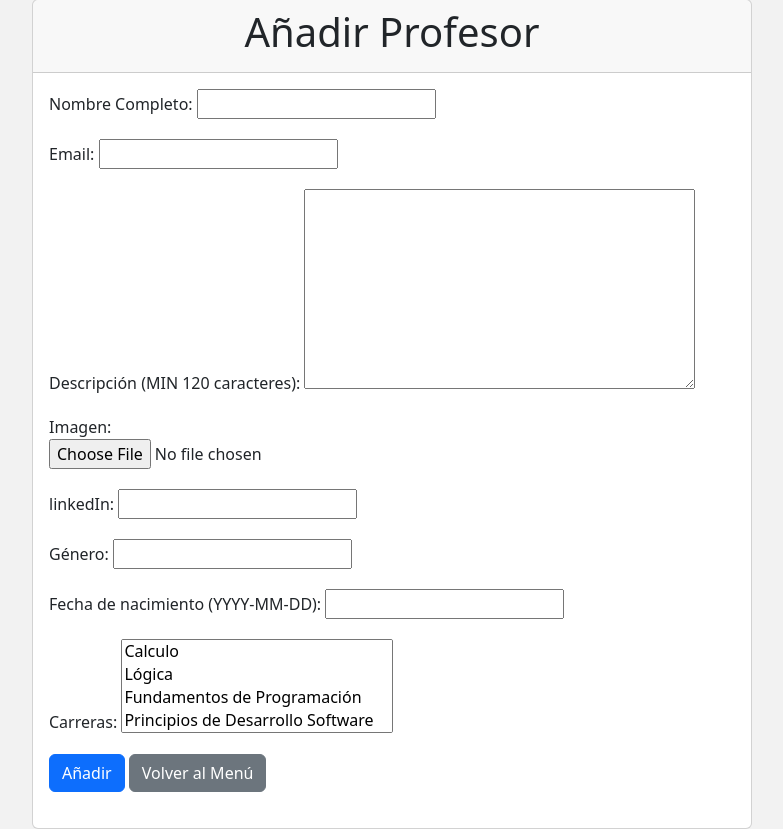
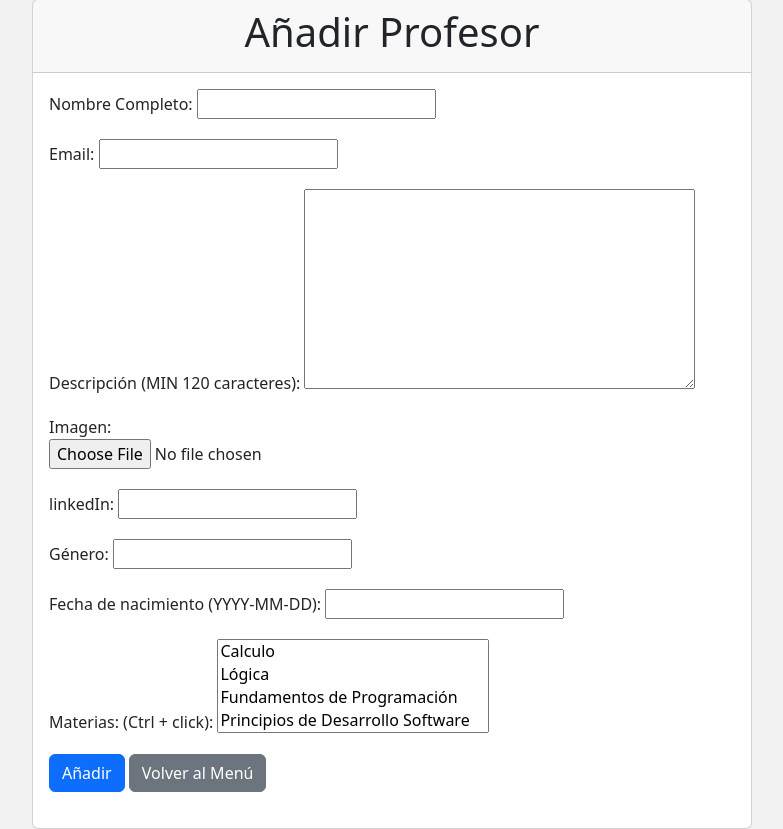
Before and after one commit to Conecta-EAFIT/Conecta_EAFIT, a Django app: page /add_record/ in a window 1280 px wide. Shown: the part 73-902 px from the top of the page, without its empty margins (248-1031 px from the left). Run offline with Django 4.2, Linux system fonts and the light colour scheme; a user stored in the database is signed in; data comes from the database, SQL or seed files in the repository; both versions use the stored data as it was after the commit.

Commit message:
Agregar nuevas materias

```diff
--- a/profesor/templates/add_record.html
+++ b/profesor/templates/add_record.html
@@ -77,7 +77,7 @@
             </div>
 
             <div class="form-group">
-              <label for="id_carreers">Carreras:</label>
+              <label for="id_carreers">Materias: (Ctrl + click):</label>
               {{ form.carreers }}
             </div>
 
--- a/profesor/templates/profesores.html
+++ b/profesor/templates/profesores.html
@@ -76,7 +76,7 @@
 
                     <div class="card-body">
                         <p class="card-text"><strong>Nombre:</strong> {{ profesor.title }}</p>
-                        <p class="card-text"><strong>Carrera(s):</strong>
+                        <p class="card-text"><strong>Materia(s):</strong>
                             {% for carrera in profesor.carreers.all %}
                                 {{ carrera.name_carreer }}{% if not forloop.last %}, {% endif %}
                             {% endfor %}
```
Also changed, not shown: db.sqlite3.
